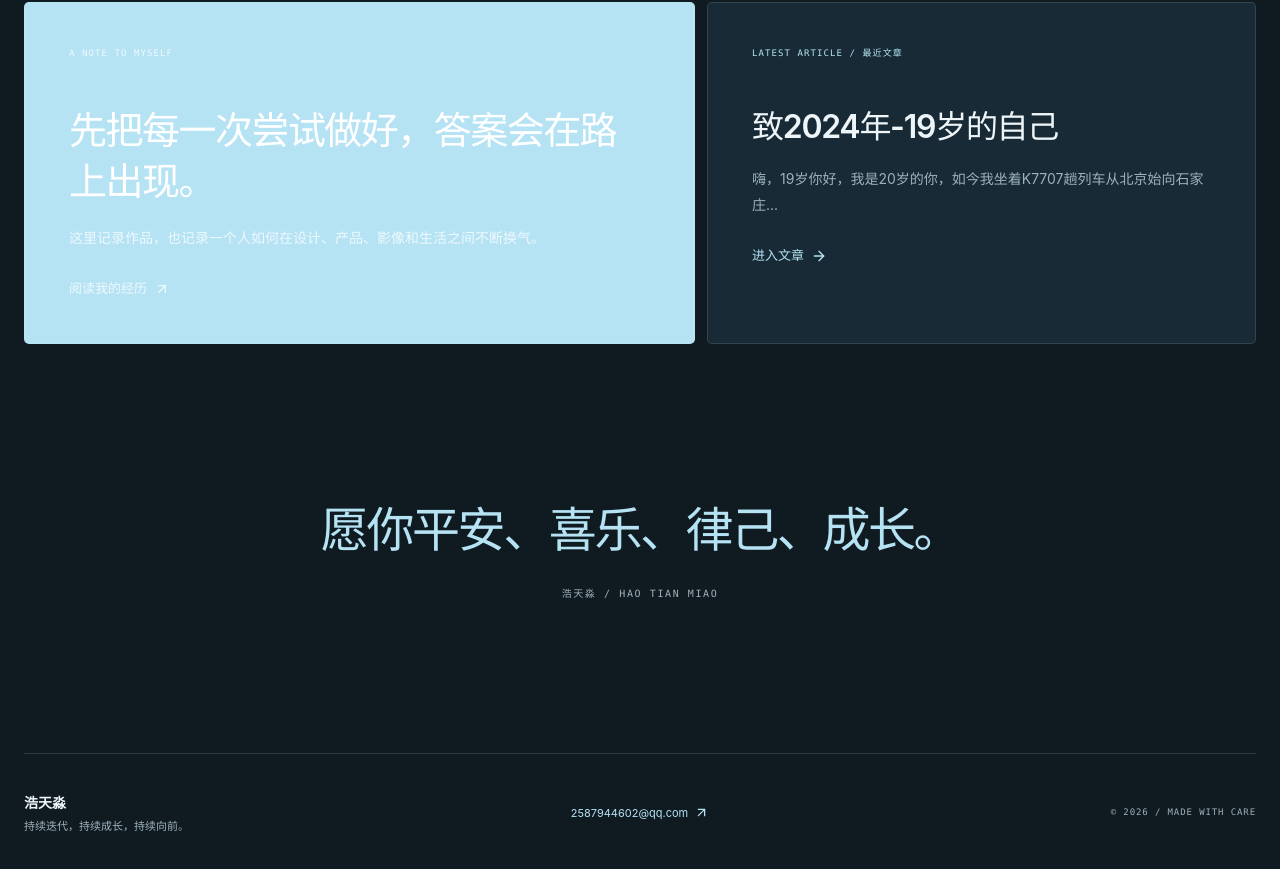
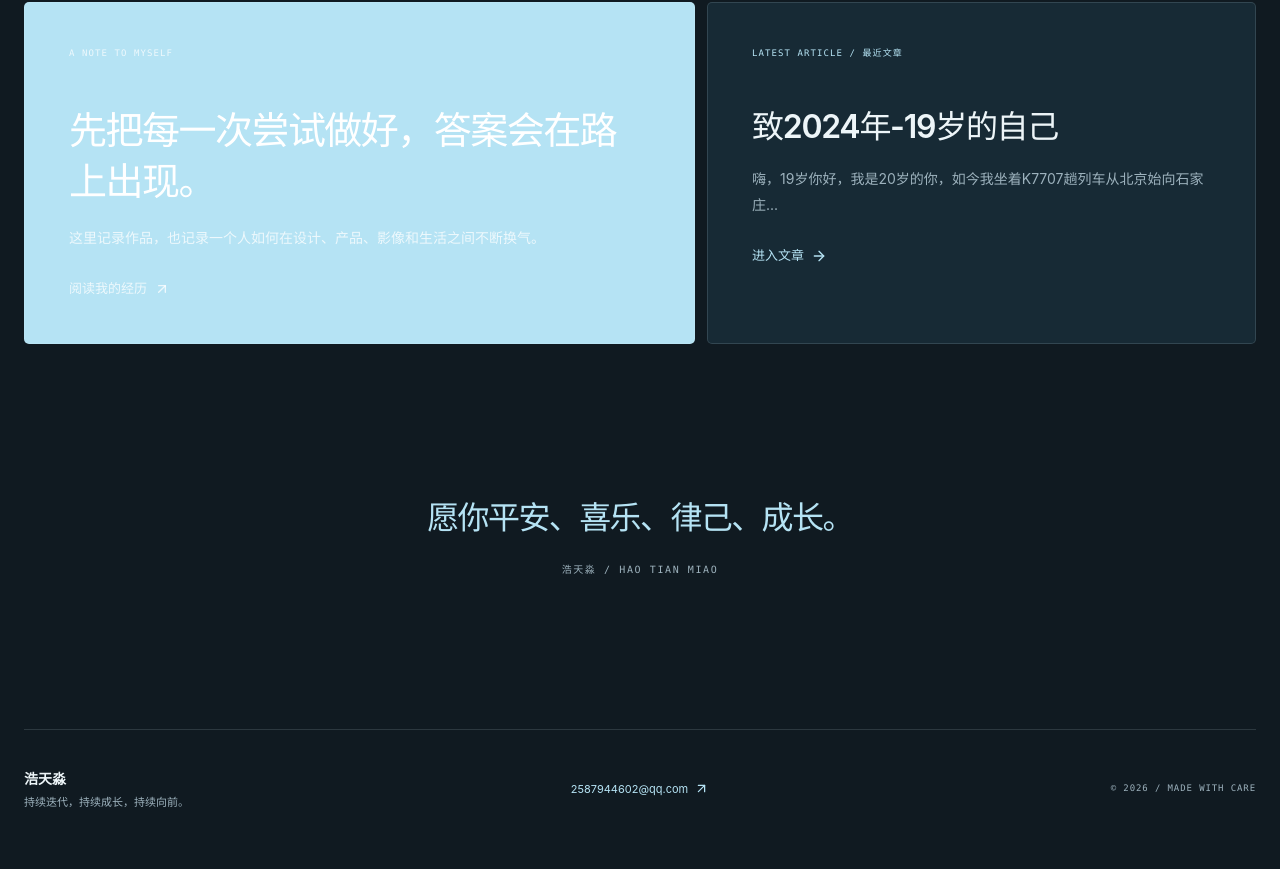
Before and after one commit to haotianmiao0829/-, a React (Vite) app: page / in a window 1280 px wide. Shown: the part 1722-2591 px from the top of the page. After the commit the page ends 2569 px from the top, so only its background shows below. Built offline with nearby package versions, Linux system fonts and the light colour scheme.

Commit message:
缩小首页结束语

```diff
--- a/src/index.css
+++ b/src/index.css
@@ -822,7 +822,7 @@ textarea:focus-visible {
 .closing-band p {
   margin: 0;
   color: var(--accent-strong);
-  font-size: clamp(24px, 4vw, 48px);
+  font-size: clamp(18px, 2.6vw, 32px);
   font-weight: 570;
   letter-spacing: -0.05em;
 }
```
